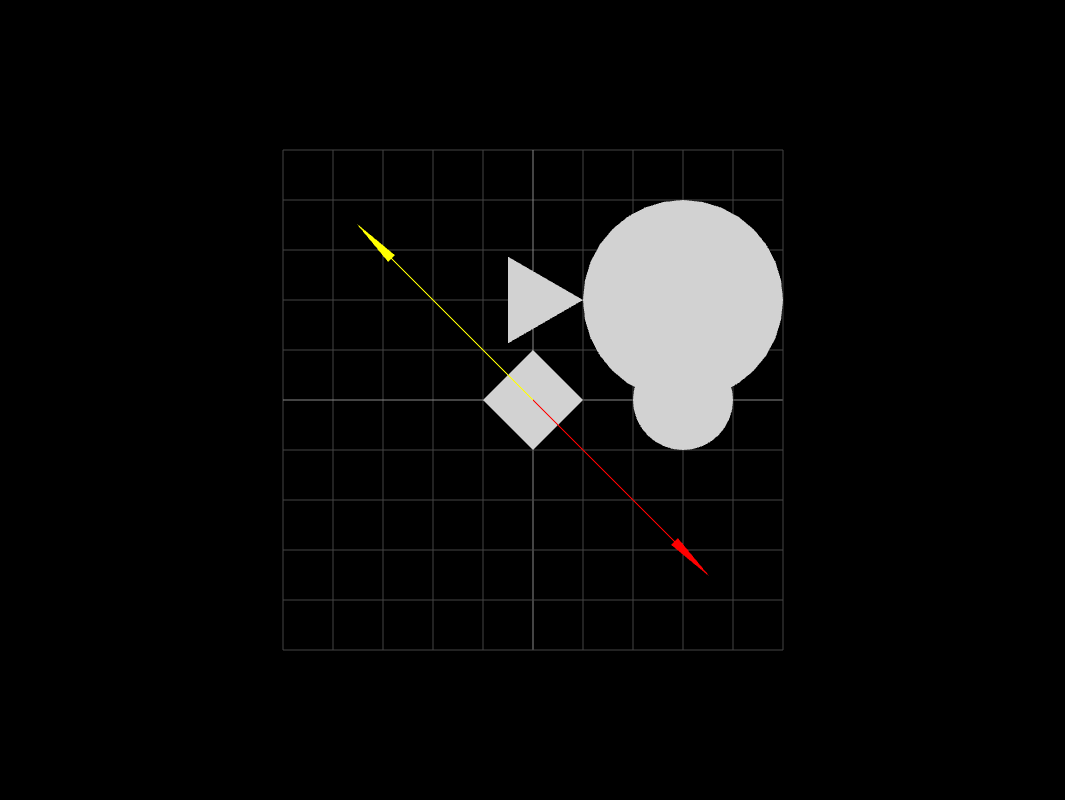
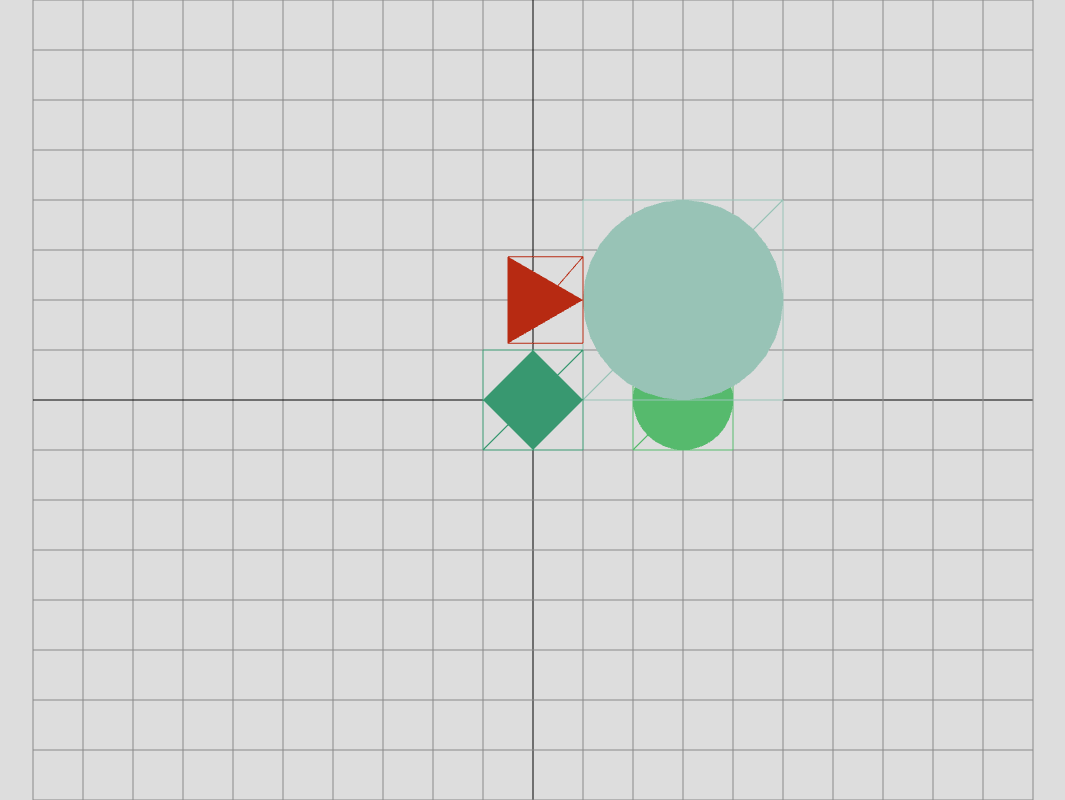
Before and after one commit to Confuzzl/final-project-three-js, a website: page index.html in a window 1280 px wide. Shown: the whole page, without its empty margins (107-1172 px from the left). Drawn offline with nearby package versions, Linux system fonts and the light colour scheme; animation ran at ten frames a second.

Commit message:
maintenance

```diff
--- /dev/null
+++ b/scripts/collision/aabb.js
@@ -0,0 +1,83 @@
+import { Vector2 } from "three.js";
+
+export class AABB {
+    /**@type {Vector2}*/
+    min;
+    /**@type {Vector2}*/
+    max;
+
+    /**
+     * @param {Vector2} min
+     * @param {Vector2} max
+     */
+    constructor(min = new Vector2(), max = new Vector2()) {
+        this.min = min;
+        this.max = max;
+    }
+
+    /**@returns {AABB}*/
+    static expandingBase() {
+        return new AABB(
+            new Vector2(Number.POSITIVE_INFINITY, Number.POSITIVE_INFINITY),
+            new Vector2(Number.NEGATIVE_INFINITY, Number.NEGATIVE_INFINITY)
+        );
+    }
+
+    /**@param {Vector2} point*/
+    expand(point) {
+        this.min.x = Math.min(this.min.x, point.x);
+        this.max.x = Math.max(this.max.x, point.x);
+        this.min.y = Math.min(this.min.y, point.y);
+        this.max.y = Math.max(this.max.y, point.y);
+    }
+
+    /**@returns {Vector2}*/
+    size() {
+        return this.max.clone().sub(this.min);
+    }
+
+    /**@returns {Vector2}*/
+    midpoint() {
+        return this.min.clone().add(this.max).divideScalar(2);
+    }
+
+    /**@returns {Vector2[]}*/
+    getVertices() {
+        return [
+            this.min,
+            new Vector2(this.max.x, this.min.y),
+            this.max,
+            new Vector2(this.min.x, this.max.y),
+        ];
+    }
+
+    /**
+     * @param {Vector2} point
+     * @returns {boolean}
+     */
+    pointIntersecting(point) {
+        return (
+            this.min.x < point.x &&
+            point.x < this.max.x &&
+            this.min.y < point.y &&
+            point.y < this.max.y &&
+            this.min.z < point.z &&
+            point.z < this.max.z
+        );
+    }
+
+    /**
+     * @param {AABB} other
+     * @returns {boolean}
+     */
+    aabbIntersecting(other) {
+        return (
+            this.min.x < other.max.x &&
+            this.max.x > other.min.x &&
+            this.min.y < other.max.y &&
+            this.max.y > other.max.y &&
+            this.min.z < other.max.z &&
+            this.max.z > other.min.z
+        );
+    }
+}
--- a/scripts/collision/circle.js
+++ b/scripts/collision/circle.js
@@ -1,4 +1,5 @@
 import { Collidable } from "./collidable.js";
+import { AABB } from "./aabb.js";
 
 export class Circle extends Collidable {
     /**@type {number}*/
@@ -12,5 +13,10 @@ export class Circle extends Collidable {
     constructor(x, y, radius) {
         super(x, y);
         this.radius = radius;
+
+        this.aabb = new AABB(
+            this.centroid.clone().subScalar(radius),
+            this.centroid.clone().addScalar(radius)
+        );
     }
 }
--- a/scripts/collision/collidable.js
+++ b/scripts/collision/collidable.js
@@ -1,9 +1,10 @@
-import {
-    Vector2,
-    Quaternion,
-} from "https://unpkg.com/three@0.126.1/build/three.module.js";
+import { Vector2, Quaternion } from "three.js";
+import { AABB } from "./aabb.js";
 
 export class Collidable {
+    /**@type {AABB}*/
+    aabb = AABB.expandingBase();
+
     /**@type {Vector2}*/
     centroid;
     /**@type {Quaternion}*/
@@ -21,4 +22,6 @@ export class Collidable {
     centroidArray() {
         return [this.centroid.x, this.centroid.y, 0];
     }
+
+    update() {}
 }
--- a/scripts/collision/polygon.js
+++ b/scripts/collision/polygon.js
@@ -1,5 +1,6 @@
-import { Vector2 } from "https://unpkg.com/three@0.126.1/build/three.module.js";
+import { Vector2 } from "three.js";
 import { Collidable } from "./collidable.js";
+import { AABB } from "./aabb.js";
 
 export class Edge {
     /**@type {Vector2} */
@@ -42,6 +43,28 @@ export class Polygon extends Collidable {
         this.edges = this.localVertices.map(
             (v, i, arr) => new Edge(v, arr[(i + 1) % arr.length])
         );
+
+        // const min = new Vector2(
+        //     Number.POSITIVE_INFINITY,
+        //     Number.POSITIVE_INFINITY
+        // );
+        // const max = new Vector2(
+        //     Number.NEGATIVE_INFINITY,
+        //     Number.NEGATIVE_INFINITY
+        // );
+        // for (const v of this.localVertices) {
+        //     const vertex = v.clone().add(this.centroid);
+        //     min.x = Math.min(min.x, vertex.x);
+        //     max.x = Math.max(max.x, vertex.x);
+        //     min.y = Math.min(min.y, vertex.y);
+        //     max.y = Math.max(max.y, vertex.y);
+        // }
+        // this.aabb = new AABB(min, max);
+        this.aabb = AABB.expandingBase();
+        this.localVertices.forEach((v) => {
+            const point = v.clone().add(this.centroid);
+            this.aabb.expand(point);
+        });
     }
 
     /**
--- a/scripts/collision/sat.js
+++ b/scripts/collision/sat.js
@@ -1,7 +1,7 @@
 import { Collidable } from "./collidable.js";
 import { Edge, Polygon } from "./polygon.js";
 import { Circle } from "./circle.js";
-import { Vector2 } from "https://unpkg.com/three@0.126.1/build/three.module.js";
+import { Vector2 } from "three.js";
 
 /**
  * @param {Collidable} a
@@ -29,9 +29,7 @@ export function sat(a, b) {
  */
 function circleCircle(a, b) {
     const distance2 = a.centroid.distanceToSquared(b.centroid);
-    // console.log(distance2);
     const minDistance2 = (a.radius + b.radius) ** 2;
-    // console.log(minDistance2);
     return distance2 < minDistance2;
 }
 
@@ -52,14 +50,12 @@ class Axis {
     /**@param {Vector2} point*/
     projectToA(point) {
         const dot = this.direction.dot(point);
-        console.log(dot);
         this.minA = Math.min(this.minA, dot);
         this.maxA = Math.max(this.maxA, dot);
     }
     /**@param {Vector2} point*/
     projectToB(point) {
         const dot = this.direction.dot(point);
-        console.log(dot);
         this.minB = Math.min(this.minB, dot);
         this.maxB = Math.max(this.maxB, dot);
     }
@@ -69,9 +65,7 @@ class Axis {
     }
 
     isIntersecting() {
-        const out = this.depth();
-        console.log(out);
-        return out < 0;
+        return this.depth() < 0;
     }
 }
 
@@ -100,23 +94,15 @@ function intersectingOnAxis(a, b, edge) {
     const v = edge.asVector();
     const perp = new Vector2(v.y, -v.x);
     const axis = new Axis(perp);
-    console.log(axis.direction);
     a.localVertices.forEach((v) => {
         const vertex = v.clone().add(a.centroid);
-        console.log(vertex);
         axis.projectToA(vertex);
     });
     b.localVertices.forEach((v) => {
         const vertex = v.clone().add(b.centroid);
-        console.log(vertex);
         axis.projectToB(vertex);
     });
-    console.log(
-        `${a.localVertices.length}[${axis.minA} ${axis.maxA}] ${b.localVertices.length}[${axis.minB} ${axis.maxB}]`
-    );
-    const out = axis.isIntersecting();
-    console.log(out);
-    return out;
+    return axis.isIntersecting();
 }
 
 /**
--- a/scripts/rendering.js
+++ b/scripts/rendering.js
@@ -1,13 +1,9 @@
-import {
-    Mesh,
-    CircleGeometry,
-    Shape,
-    ShapeGeometry,
-} from "https://unpkg.com/three@0.126.1/build/three.module.js";
+import { Mesh, CircleGeometry, Shape, ShapeGeometry } from "three.js";
 import { Collidable } from "./collision/collidable.js";
 import { Polygon } from "./collision/polygon.js";
 import { Circle } from "./collision/circle.js";
-import { Scene2D } from "./scene/scene2d.js";
+import { material, randomMaterial } from "./scene/scene2d.js";
+import { AABB } from "./collision/aabb.js";
 
 export const CIRCLE_SEGMENTS = 32;
 
@@ -27,7 +23,7 @@ export function collidableToMesh(collidable) {
 function polygonToMesh(polygon) {
     const out = new Mesh(
         new ShapeGeometry(new Shape(polygon.localVertices)),
-        Scene2D.defaultMaterial
+        randomMaterial()
     );
     out.position.set(...polygon.centroidArray());
     return out;
@@ -39,8 +35,21 @@ function polygonToMesh(polygon) {
 function circleToMesh(circle) {
     const out = new Mesh(
         new CircleGeometry(circle.radius, CIRCLE_SEGMENTS),
-        Scene2D.defaultMaterial
+        randomMaterial()
     );
     out.position.set(...circle.centroidArray());
     return out;
 }
+
+/**
+ * @param {AABB} aabb
+ * @param {number} color
+ * @returns {Mesh}
+ */
+export function aabbToMesh(aabb, color) {
+    const out = new Mesh(
+        new ShapeGeometry(new Shape(aabb.getVertices())),
+        material(color, true)
+    );
+    return out;
+}
--- a/scripts/scene/camera2d.js
+++ b/scripts/scene/camera2d.js
@@ -1,4 +1,4 @@
-import { OrthographicCamera } from "https://unpkg.com/three@0.126.1/build/three.module.js";
+import { OrthographicCamera } from "three.js";
 
 export class Camera2D extends OrthographicCamera {
     constructor(width, height, zoom = 50) {
--- a/scripts/scene/scene2d.js
+++ b/scripts/scene/scene2d.js
@@ -4,30 +4,41 @@ import {
     AmbientLight,
     DirectionalLight,
     WebGLRenderer,
-    ArrowHelper,
-    Vector3,
     GridHelper,
-} from "https://unpkg.com/three@0.126.1/build/three.module.js";
+    Clock,
+} from "three.js";
 import { Camera2D } from "./camera2d.js";
-import { collidableToMesh } from "../rendering.js";
+import { collidableToMesh, aabbToMesh } from "../rendering.js";
 import { Circle } from "../collision/circle.js";
 import { sat } from "../collision/sat.js";
 import { Polygon } from "../collision/polygon.js";
+import { Collidable } from "../collision/collidable.js";
+
+export function material(color, wireframe = false) {
+    return new MeshStandardMaterial({ color: color, wireframe: wireframe });
+}
+
+export function randomMaterial() {
+    return material(Math.floor(Math.random() * (1 << 24)));
+}
 
 export class Scene2D extends Scene {
     renderer = new WebGLRenderer({ antialias: true });
     camera;
-    static defaultMaterial = new MeshStandardMaterial({
-        color: 0xffffff,
-    });
+    // static defaultMaterial = new MeshStandardMaterial({
+    //     color: 0xffffff,
+    // });
 
     ambient = new AmbientLight(0x777777);
     light = new DirectionalLight(0xffffff, 0.5);
+
+    gridSize = 20;
 
     constructor(width, height) {
         super();
 
         this.renderer.setSize(width, height);
+        this.renderer.setClearColor(0xdddddd);
         document.body.appendChild(this.renderer.domElement);
 
         this.camera = new Camera2D(width, height);
@@ -39,40 +50,71 @@ export class Scene2D extends Scene {
         this.#create();
     }
 
+    /**
+     *
+     * @param {Collidable} collidable
+     * @param {boolean} showAABB
+     */
+    #addCollidable(collidable, showAABB = false) {
+        const mesh = collidableToMesh(collidable);
+        super.add(mesh);
+        if (showAABB)
+            super.add(aabbToMesh(collidable.aabb, mesh.material.color));
+    }
+
     #create() {
         this.camera.position.set(0, 0, 10);
         {
-            const a = new Circle(3, 0, 1);
-            const b = new Circle(3, 2, 2);
-
-            console.log(sat(a, b));
-
-            super.add(collidableToMesh(a));
-            super.add(collidableToMesh(b));
+            this.#addCollidable(new Circle(3, 0, 1), true);
+            this.#addCollidable(new Circle(3, 2, 2), true);
+            // const a = new Circle(3, 0, 1);
+            // const b = new Circle(3, 2, 2);
+            // console.log(sat(a, b));
+            // super.add(collidableToMesh(a));
+            // super.add(collidableToMesh(b));
         }
         {
-            const a = Polygon.ngon(0, 0, 4, 1);
-            const b = Polygon.ngon(0, 2, 3, 1);
+            this.#addCollidable(Polygon.ngon(0, 0, 4, 1), true);
+            this.#addCollidable(Polygon.ngon(0, 2, 3, 1), true);
+            // const a = Polygon.ngon(0, 0, 4, 1);
+            // const b = Polygon.ngon(0, 1, 3, 1);
 
-            console.log(sat(a, b));
+            // console.log(sat(a, b));
 
-            super.add(collidableToMesh(a));
-            super.add(collidableToMesh(b));
+            // super.add(collidableToMesh(a));
+            // super.add(collidableToMesh(b));
 
             // const dir = new Vector3(0.5, -0.86602540378, 0);
-            const dir = new Vector3(Math.sqrt(2) / -2, Math.sqrt(2) / 2, 0);
-            const dir2 = dir.clone().negate();
-            super.add(new ArrowHelper(dir, new Vector3(), 5, 0xffff00));
-            super.add(new ArrowHelper(dir2, new Vector3(), 5, 0xff0000));
-            const grid = new GridHelper(10, 10, 0x888888, 0x444444);
+            // const dir = new Vector3(-0.70710678118, 0.70710678118, 0);
+            // const dir2 = dir.clone().negate();
+            // super.add(new ArrowHelper(dir, new Vector3(), 5, 0xff0000));
+            // super.add(new ArrowHelper(dir2, new Vector3(), 5, 0x00ffff));
+            const grid = new GridHelper(
+                this.gridSize,
+                this.gridSize,
+                0x000000,
+                0x888888
+            );
             grid.position.z = -1;
             grid.rotation.x = Math.PI / 2;
             super.add(grid);
         }
     }
 
+    clock = new Clock();
+    dt = 0;
+    fps = 1 / 30;
+    ups = 1 / 60;
+
     render() {
         requestAnimationFrame(this.render.bind(this));
+
+        // this.dt += this.clock.getDelta();
+
+        // if (this.dt >= this.fps) {
         this.renderer.render(this, this.camera);
+        // }
+        // if (this.dt >= this.ups) {
+        // }
     }
 }
```
Also changed, not shown: index.html (+7 -0 lines), scripts/collision/quadtree/tree.js (added, +25 -0 lines).
